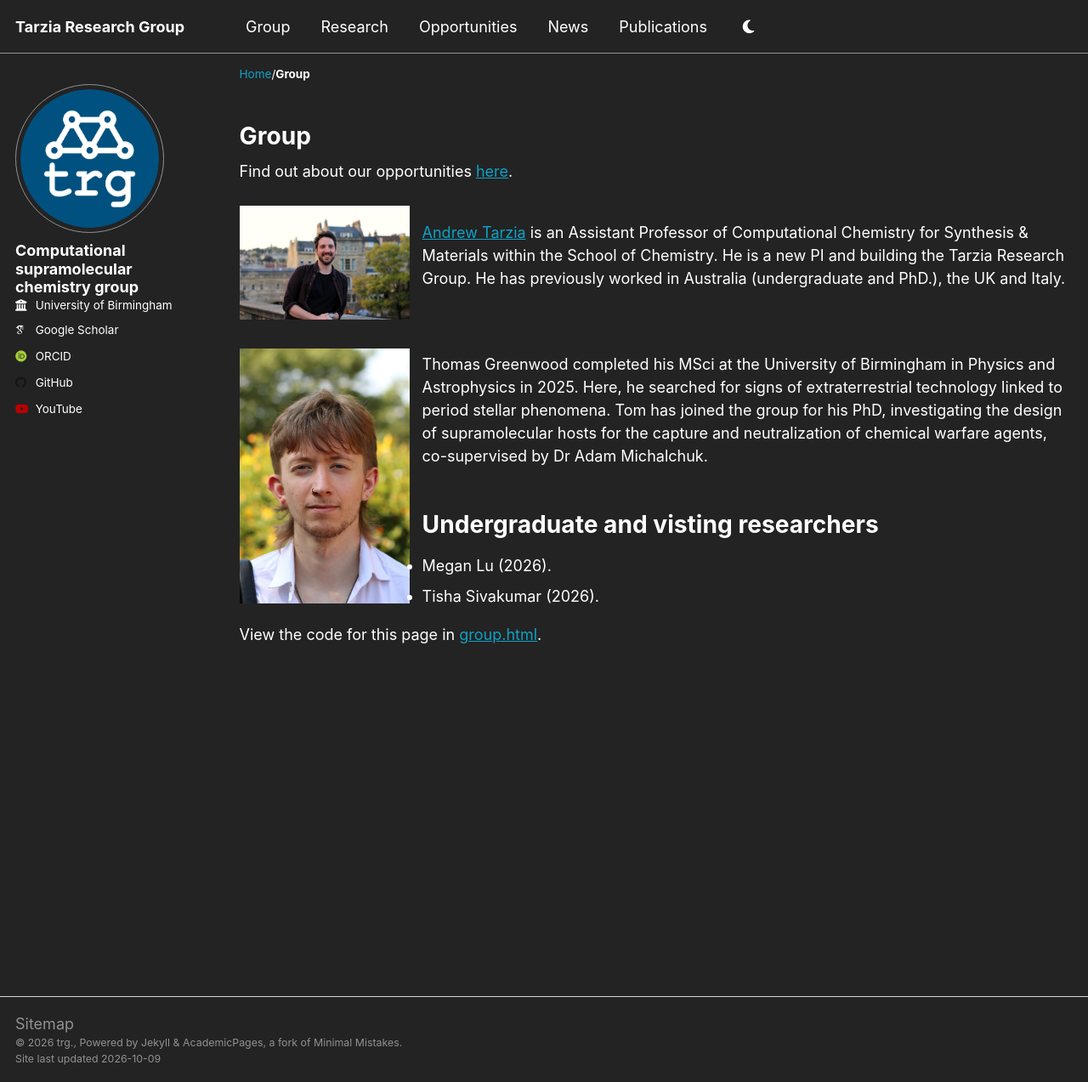
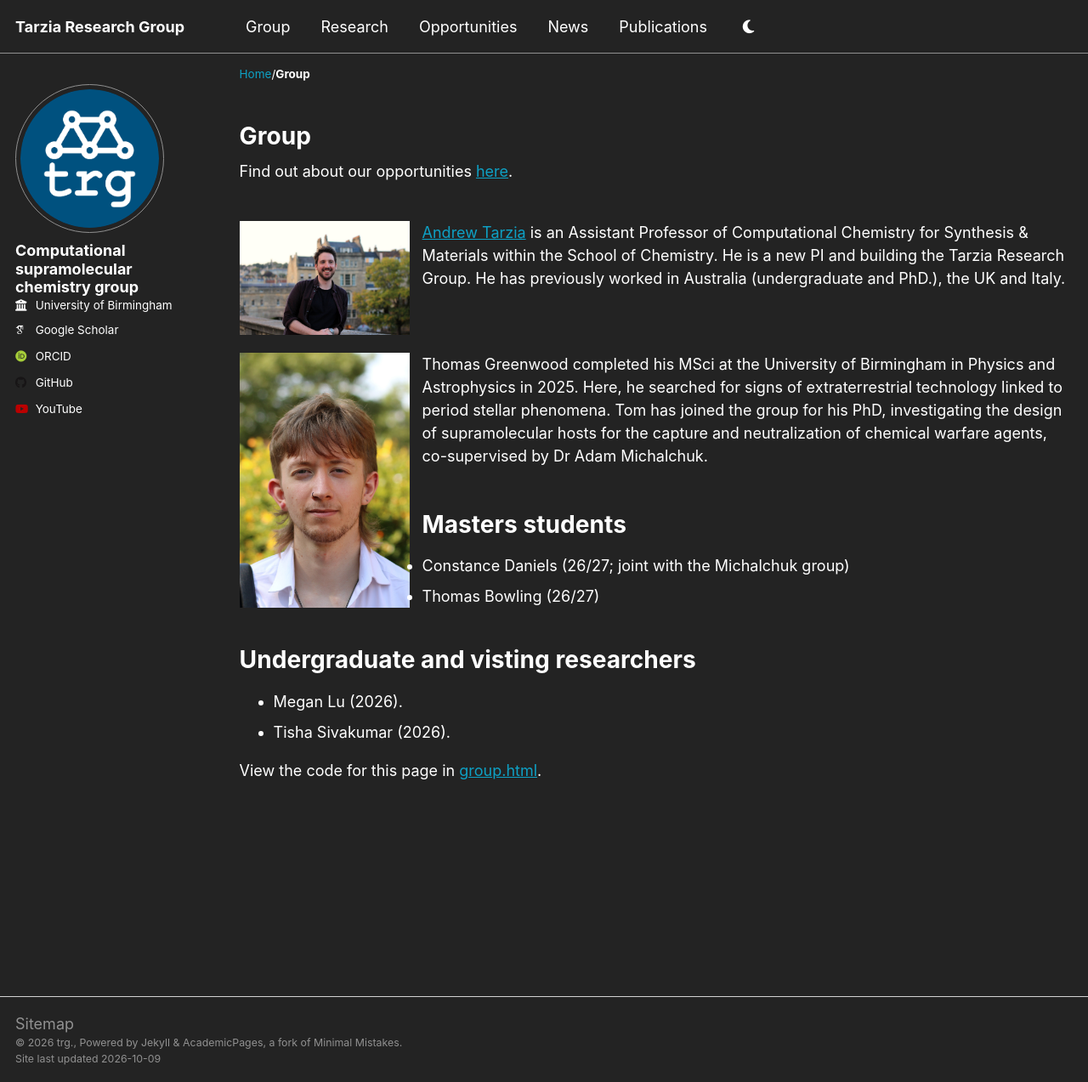
Before and after one commit to TarziaResearchGroup/TarziaResearchGroup.github.io, a Jekyll site: the page built from _pages/group.html, in a window 1280 px wide and 1273 px high. Shown: the whole window at 85% size. Built offline with Jekyll 4.4.1, drawn with Linux system fonts in a browser that asks for light colours; some web fonts are replaced; a script that is not in the unit is left out.

Commit message:
Update group.html

```diff
--- a/_pages/group.html
+++ b/_pages/group.html
@@ -20,19 +20,32 @@ author_profile: true
     </style>
 </head>
 <body>
+    <div>
     <img src="../images/IMG_4899.JPG" alt="Sample Image" class="image-left" width="200">
     <p>
         <a href="https://andrewtarzia.github.io">Andrew Tarzia</a> is an Assistant Professor of Computational Chemistry for Synthesis & Materials within the School of Chemistry. He is a new PI and building the Tarzia Research Group. He has previously worked in Australia (undergraduate and PhD.), the UK and Italy.
     </p>
+    </div>
     <br>
+    <div>
     <p><img class="image-left" src="../images/TGPicture.jpg" alt="Sample Image" width="200" /></p>
         Thomas Greenwood completed his MSci at the University of Birmingham in Physics and Astrophysics in 2025. Here, he searched for signs of extraterrestrial technology linked to period stellar phenomena. Tom has joined the group for his PhD, investigating the design of supramolecular hosts for the capture and neutralization of chemical warfare agents, co-supervised by Dr Adam Michalchuk.
     </p>
+    </div>
 </body>
 </html>
 
 <br>
 
+<h1>Masters students</h1>
+
+<ul>
+    <li>Constance Daniels (26/27; joint with the Michalchuk group)</li>
+    <li>Thomas Bowling (26/27)</li>
+</ul>
+
+
+<br>
 
 <h1>Undergraduate and visting researchers</h1>
 
```
